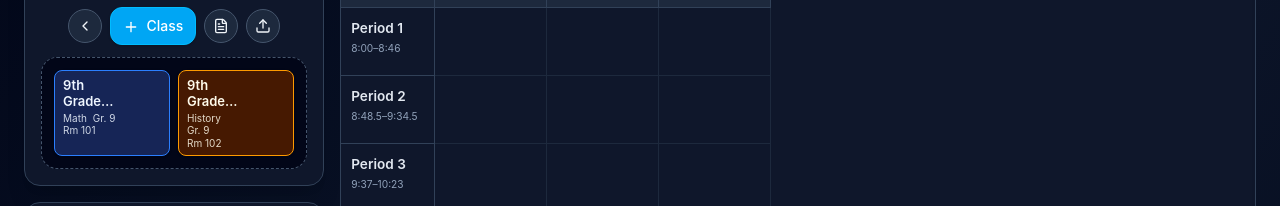
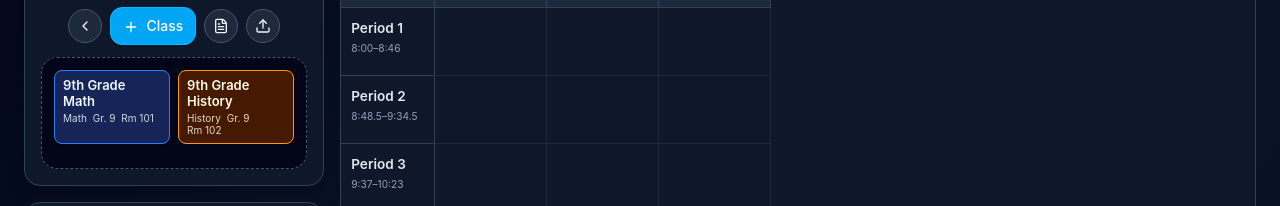
Before and after one commit to ChristianInfluence/school-scheduler, a React (Vite) app: page / in a window 1280 px wide. Shown: the part 304-510 px from the top of the page. Built offline with nearby package versions, Linux system fonts and the light colour scheme.

Commit message:
Overlay schedule card actions

```diff
--- a/src/App.jsx
+++ b/src/App.jsx
@@ -221,15 +221,15 @@ function ClassCard({ cls, conflict, selected, onEdit, onRemove, onSelect, onPoin
         onSelect?.(dragItem);
         e.dataTransfer.setData("dragData", JSON.stringify({ kind: "class", id: cls.id }));
       }}
-      className={`print-card group rounded-lg border px-2 py-1.5 shadow-sm cursor-pointer active:cursor-grabbing ${cls.color} ${
+      className={`print-card group relative rounded-lg border px-2 py-1.5 shadow-sm cursor-pointer active:cursor-grabbing ${cls.color} ${
         conflict ? "ring-2 ring-red-400" : ""
       } ${
         selected ? "ring-2 ring-emerald-300" : ""
       }`}
     >
-      <div className="flex items-start justify-between gap-1.5">
-        <div className="min-w-0 flex-1">
-          <div className="line-clamp-2 text-[13px] font-semibold leading-tight" title={cls.name}>
+      <div>
+        <div>
+          <div className="line-clamp-2 pr-8 text-[13px] font-semibold leading-tight" title={cls.name}>
             {cls.name}
           </div>
           {details.length ? (
@@ -243,7 +243,7 @@ function ClassCard({ cls, conflict, selected, onEdit, onRemove, onSelect, onPoin
           ) : null}
         </div>
 
-        <div className="no-print flex shrink-0 gap-0.5 opacity-0 group-hover:opacity-100 transition">
+        <div className="no-print absolute right-1 top-1 flex gap-0.5 rounded-md bg-black/20 opacity-0 transition group-hover:opacity-100">
           <button
             onClick={(e) => {
               e.stopPropagation();
```
